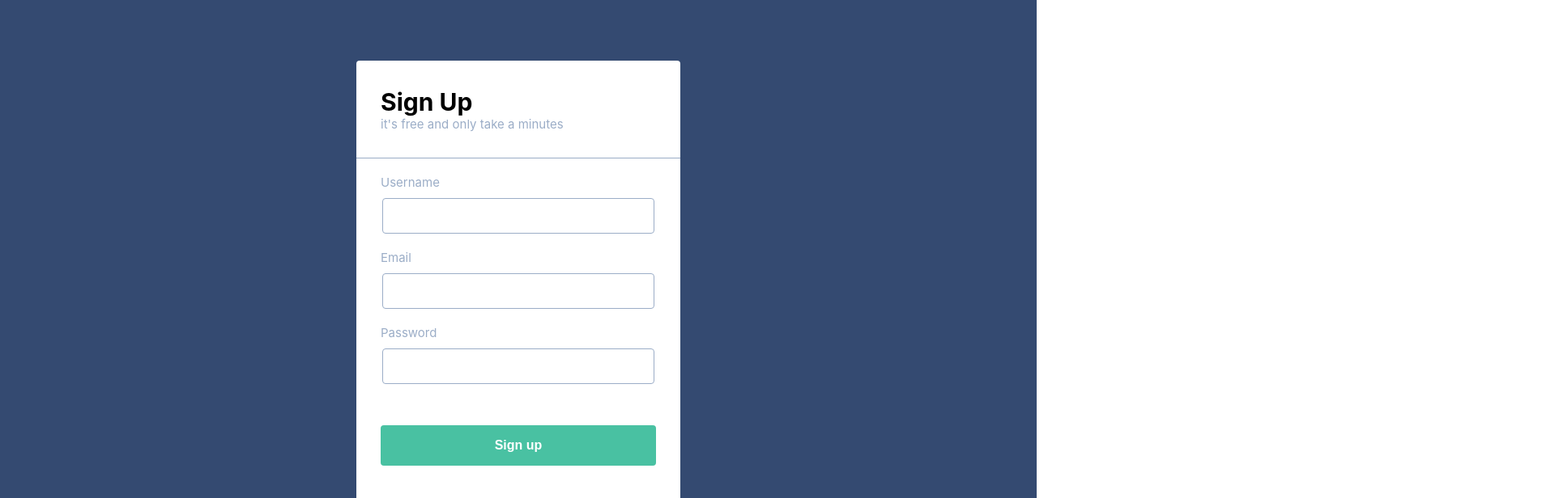
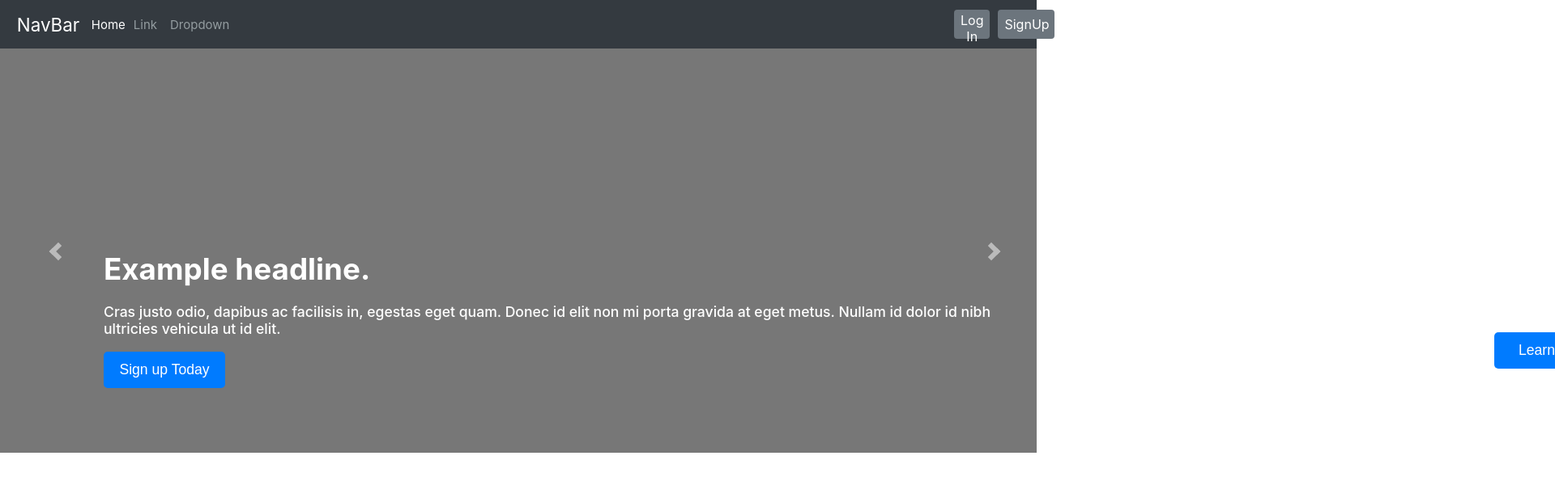
Before and after one commit to crazy960/CarouselWeb, a React (Create React App) app: page / in a window 1280 px wide. Shown: the top 616 px of the page at 81% size, 1920 px wide, since content can reach past the window. Built offline with nearby package versions, Linux system fonts and the light colour scheme.

Commit message:
Main Screen is being modified

```diff
--- a/src/client/App.js
+++ b/src/client/App.js
@@ -5,12 +5,13 @@ import Nav from './component/Nav';
 import NavSlide from './component/NavSlide';
 import Login from './Login';
 import Signup from './Signup';
+import Main from './Main'
 import './App.css';
 
 function App() {
   return (
     <div className="App">
-		  <Signup></Signup>
+		  <Main></Main>
     </div>
   );
 }
--- /dev/null
+++ b/src/client/Main/index.js
@@ -0,0 +1,18 @@
+import React , { Component } from 'react';
+import styled from 'styled-components';
+import Nav from '../component/Nav';
+import NavSlide from '../component/NavSlide';
+
+
+class Main extends Component {
+	render(){
+		return(
+			<div>
+				<Nav></Nav>
+				<NavSlide></NavSlide>
+			</div>
+		);
+	}
+}
+
+export default Main;
--- a/src/client/component/Nav.js
+++ b/src/client/component/Nav.js
@@ -40,7 +40,7 @@ class Nav extends Component {
 				<Button Width = "50px" MarginLeft="2px">Home</Button>
 				<Button FontColor="rgb(148,157,160)" Width = "50px" MarginLeft="2px">Link</Button>
 				<Button FontColor="rgb(148,157,160)" Width = "80px">Dropdown</Button>
-				<Button FontSize = "1.0rem" Color = "rgb(108,117,125)" HoverColor="rgb(90,98,104)" MarginLeft = "70%" >Log In</Button>
+				<Button FontSize = "1.0rem" Color = "rgb(108,117,125)" HoverColor="rgb(90,98,104)" MarginLeft = "70vw" >Log In</Button>
 				<Button FontSize = "1.0rem" Color = "rgb(108,117,125)" HoverColor="rgb(90,98,104)" MarginLeft = "10px" >SignUp</Button>
 
 			</Container>
--- a/src/client/component/NavSlide.js
+++ b/src/client/component/NavSlide.js
@@ -1,19 +1,132 @@
 import React , { Component } from 'react';
-import styled from 'styled-components';
+import styled , { css }from 'styled-components';
 
 const Container = styled.div`
     width : 100vw;
     height : 500px;
 	background-color : rgb(119,119,119);
+	position : relative;
+	display:flex;
+
+`
+
+const Content = styled.div`
+	left : ${props=>props.Left || 0};
+	height : 450px;
+	width : 100vw;
+	background-color : transparent;
+	position : absolute;
+	color : white;
+	top: 0;
+
+`
+
+const TextContainer = styled.div`
+	${props=>props.Left && css`
+		text-align : left;
+		padding-left : 10vw;
+	`}
+
+	${props=>props.Right && css`
+		text-align : right;
+		padding-right : 10vw;
+
+	`}
+
+	${props=>props.Center && css`
+		text-align : center;
+	`}
+`
+
+const Button = styled.button`
+	min-width : 150px;
+	min-height : 45px;
+	background-color : rgb(0,123,255);
+	cursor : pointer;
+	border : 0;
+	color : white;
+	border-radius : 5px;
+	font-size : 1.1rem;
+	&:hover{
+		background-color : rgb(0,105,217);
+
+	}
+`
+
+const Text = styled.h1`
+	margin-top: 250px;
+	margin-bottom: 20px;
+	font-size : 2.3rem;
+
+`
+
+const P = styled.p`
+	font-size : 1.1rem;
+	font-weight : 500;
+
+`
+const Arrow = styled.div`
+	position: relative;
+	width: 10vw;
+	height: 100%;
+	margin:0;
+	left : ${props=>props.Right ? "80vw" : "0"};
+	z-index :1;
+
+	&:after{
+		content: "";
+ 		display: block;
+ 		width: 10px;
+		height: 10px;
+ 		border-top: 6px solid rgb(187,187,187);
+ 		border-right: 6px solid rgb(187,187,187);
+ 		-webkit-transform: ${props=>props.Right ? "rotate(45deg)" : "rotate(-135deg)"};
+ 		transform: ${props=>props.Right ? "rotate(45deg)" : "rotate(-135deg)"};
+ 		position: absolute;
+ 		left: 50%;
+ 		top: 50%;
+ 		margin-top: -7px;
+		position: absolute;
+	}
+	&:hover:after{
+
+ 		border-top: 6px solid rgb(234,234,234);
+ 		border-right: 6px solid rgb(234,234,234);
+	}
+	&:hover{
+		cursor:pointer;
+	}
 
 `
 
 class NavSlide extends Component {
 	render(){
-		return(<Container>
-
-
-			   </Container>
+		return(
+				<Container>
+					<Arrow></Arrow>
+					<Arrow Right></Arrow>
+					<Content>
+						<TextContainer Left>
+							<Text>Example headline.</Text>
+							<P>Cras justo odio, dapibus ac facilisis in, egestas eget quam. Donec id elit non mi porta gravida at eget metus. Nullam id dolor id nibh ultricies vehicula ut id elit.</P>
+							<Button>Sign up Today</Button>
+						</TextContainer>
+					</Content>
+					<Content Left = "100vw" >
+						<TextContainer Center>
+							<Text>Another example headline.</Text>
+							<p>Cras justo odio, dapibus ac facilisis in, egestas eget quam. Donec id elit non mi porta gravida at eget metus. Nullam id dolor id nibh ultricies vehicula ut id elit.</p>
+							<Button>Learn more</Button>
+						</TextContainer>
+					</Content>
+					<Content Left = "200vw">
+						<TextContainer Right>
+							<Text>One more for good measure.</Text>
+							<p>Cras justo odio, dapibus ac facilisis in, egestas eget quam. Donec id elit non mi porta gravida at eget metus. Nullam id dolor id nibh ultricies vehicula ut id elit.</p>
+							<Button>Browse gallery</Button>
+						</TextContainer>
+			    	</Content>
+				</Container>
 		);
 	}
 
```
